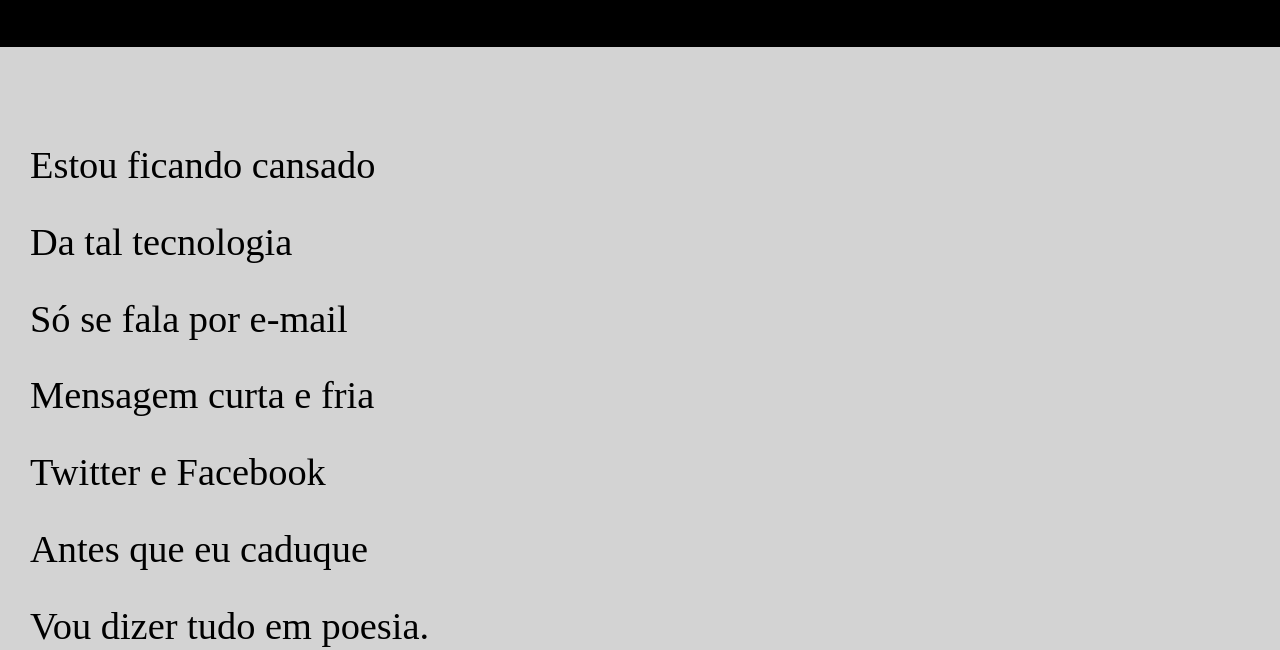
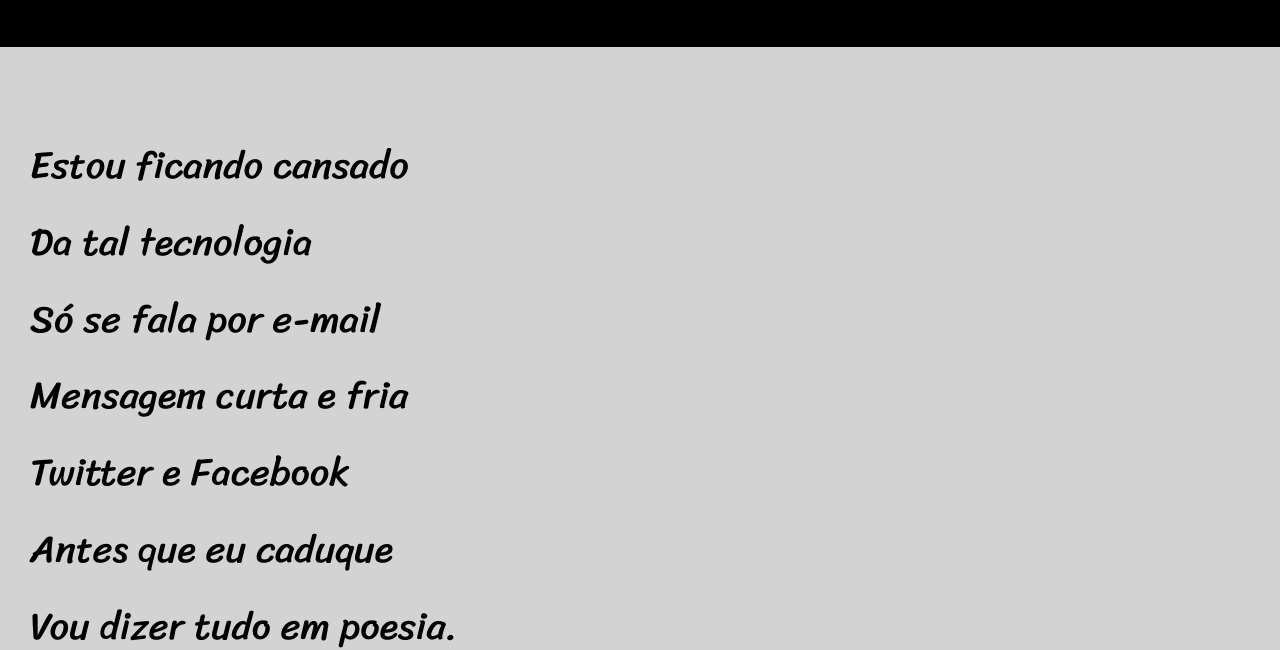
Before and after one commit to kaua-Pugliesi/html-css, a plain HTML site: page exercicios/desafio n011/index.html in a window 1280 px wide. Shown: the part 161-811 px from the top of the page. Drawn offline with Linux system fonts and the light colour scheme.

Commit message:
Update style.css

```diff
--- a/exercicios/desafio n011/style.css
+++ b/exercicios/desafio n011/style.css
@@ -96,3 +96,7 @@ footer > p{
     font-family: var(--fonte3);
 
 }
+
+p{
+    font-family: var(--fonte3);
+}
```
